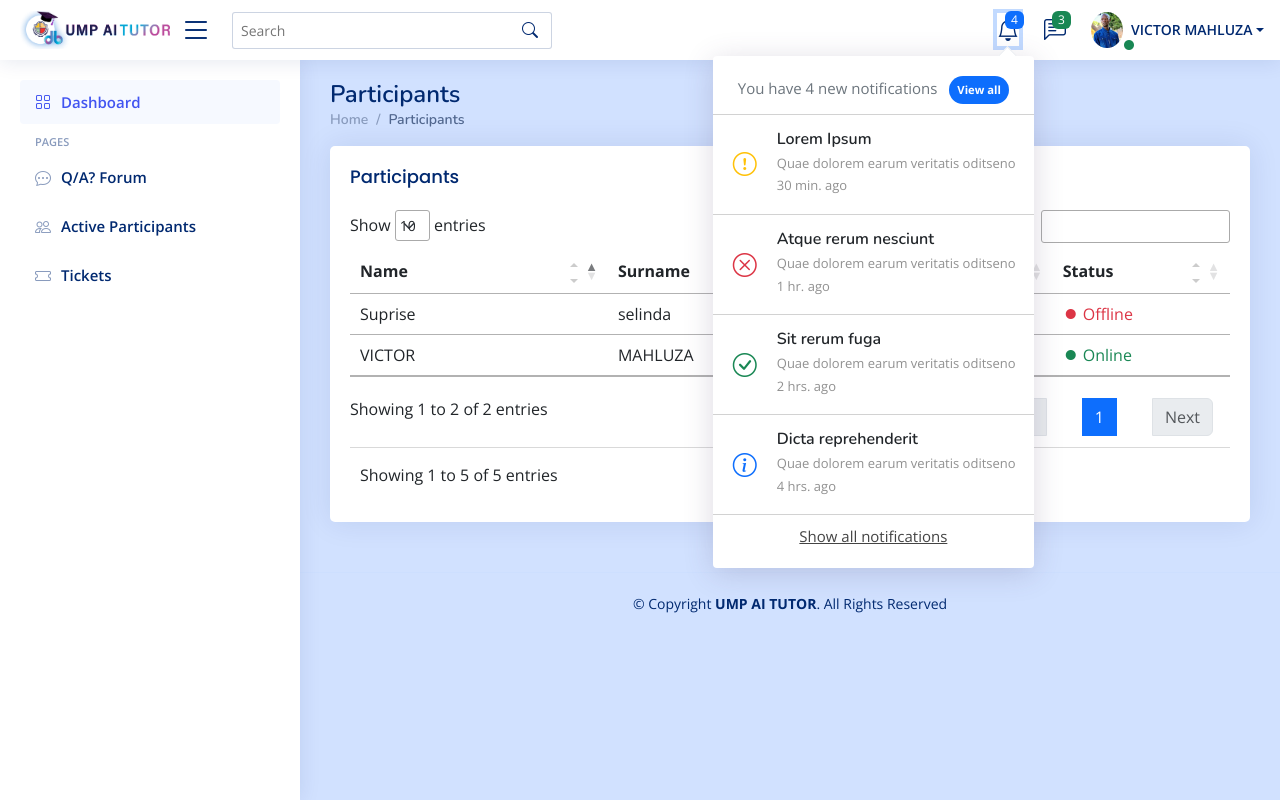
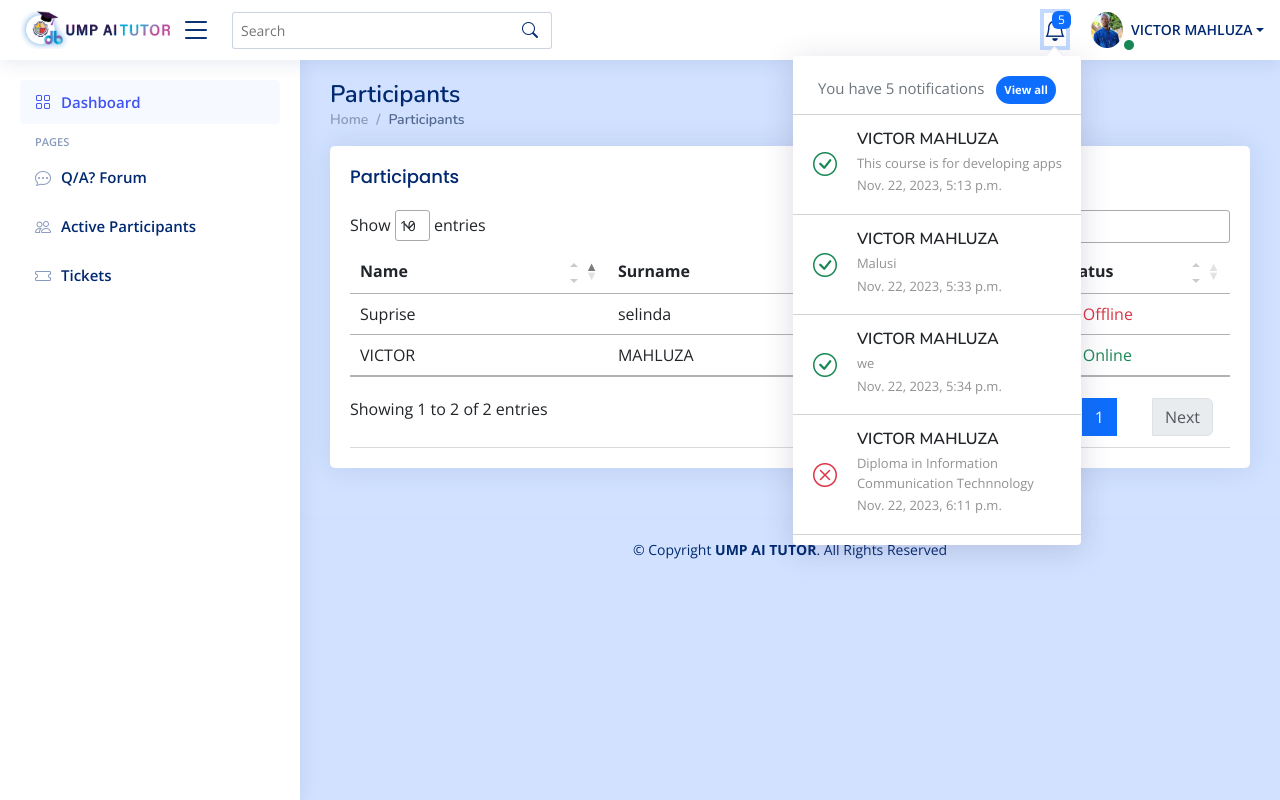
Before and after one commit to VMahluza/ump-ai-tutor, a Django app: page /dashboard/active-users in a window 1280 px wide, after a click that opens the changed part. Run offline with Django 4.2, Linux system fonts and the light colour scheme; a user stored in the database is signed in; data comes from the database, SQL or seed files in the repository; both versions use the stored data as it was after the commit; some libraries are stand-ins or nearby versions.

Commit message:
Notifications Update

```diff
--- a/chatbot/chat.py
+++ b/chatbot/chat.py
@@ -30,7 +30,7 @@ model = NeuralNet(input_size, hidden_size, output_size).to(device)
 model.load_state_dict(model_state)
 model.eval()
 
-bot_name = "Luffy"
+bot_name = ""
 # print("Let's chat! (type 'quit' to exit)")
 # while True:
 #     # sentence = "do you use credit cards?"
@@ -78,6 +78,6 @@ def get_chatbot_message(message):
     if prob.item() > 0.75:
         for intent in intents['intents']:
             if tag == intent["tag"]:
-                return f"{bot_name}: {random.choice(intent['responses'])}"
+                return f"{random.choice(intent['responses'])}"
     else:
         return f"{bot_name}: I do not understand..."
--- a/dashboard/admin.py
+++ b/dashboard/admin.py
@@ -17,3 +17,4 @@ admin.site.register(Query)
 admin.site.register(Answer)
 admin.site.register(LoggedTicket)
 admin.site.register(Vote)
+admin.site.register(Notification)
--- a/dashboard/routing.py
+++ b/dashboard/routing.py
@@ -2,4 +2,5 @@ from django.urls import re_path
 from . import consumers
 websocket_urlpatterns = [
     re_path(r"ws/chat/(?P<room_name>\w+)/$", consumers.ChatConsumer.as_asgi()),
+    re_path(r"ws/notifications/(?P<room_name>\w+)/$", consumers.NotificationsConsumer.as_asgi()),
 ]
--- a/dashboard/templates/global/dashboard-header.html
+++ b/dashboard/templates/global/dashboard-header.html
@@ -28,142 +28,41 @@
 
           <a class="nav-link nav-icon" href="#" data-bs-toggle="dropdown">
             <i class="bi bi-bell"></i>
-            <span class="badge bg-primary badge-number">4</span>
+            <span class="badge bg-primary badge-number">{{notifications.count}}</span>
           </a><!-- End Notification Icon -->
 
           <ul class="dropdown-menu dropdown-menu-end dropdown-menu-arrow notifications">
+
+
             <li class="dropdown-header">
-              You have 4 new notifications
-              <a href="#"><span class="badge rounded-pill bg-primary p-2 ms-2">View all</span></a>
+              You have {{notifications.count}} notifications
+              <a href="{% url "notifications" %}"><span class="badge rounded-pill bg-primary p-2 ms-2">View all</span></a>
             </li>
+
             <li>
               <hr class="dropdown-divider">
             </li>
 
+            {% for notification in notifications_first_4 %}
             <li class="notification-item">
-              <i class="bi bi-exclamation-circle text-warning"></i>
+              {{notification.category_icon | safe}}
               <div>
-                <h4>Lorem Ipsum</h4>
-                <p>Quae dolorem earum veritatis oditseno</p>
-                <p>30 min. ago</p>
+                <h4>{{notification.user.get_full_name}}</h4>
+                <p>{{notification.description}}</p>
+                <p>{{notification.date_made}}</p>
               </div>
             </li>
 
             <li>
               <hr class="dropdown-divider">
             </li>
+            {% endfor %}
 
-            <li class="notification-item">
-              <i class="bi bi-x-circle text-danger"></i>
-              <div>
-                <h4>Atque rerum nesciunt</h4>
-                <p>Quae dolorem earum veritatis oditseno</p>
-                <p>1 hr. ago</p>
-              </div>
-            </li>
-
-            <li>
-              <hr class="dropdown-divider">
-            </li>
-
-            <li class="notification-item">
-              <i class="bi bi-check-circle text-success"></i>
-              <div>
-                <h4>Sit rerum fuga</h4>
-                <p>Quae dolorem earum veritatis oditseno</p>
-                <p>2 hrs. ago</p>
-              </div>
-            </li>
-
-            <li>
-              <hr class="dropdown-divider">
-            </li>
-
-            <li class="notification-item">
-              <i class="bi bi-info-circle text-primary"></i>
-              <div>
-                <h4>Dicta reprehenderit</h4>
-                <p>Quae dolorem earum veritatis oditseno</p>
-                <p>4 hrs. ago</p>
-              </div>
-            </li>
-
-            <li>
-              <hr class="dropdown-divider">
-            </li>
-            <li class="dropdown-footer">
-              <a href="#">Show all notifications</a>
-            </li>
 
           </ul><!-- End Notification Dropdown Items -->
 
         </li><!-- End Notification Nav -->
 
-        <li class="nav-item dropdown">
-
-          <a class="nav-link nav-icon" href="#" data-bs-toggle="dropdown">
-            <i class="bi bi-chat-left-text"></i>
-            <span class="badge bg-success badge-number">3</span>
-          </a><!-- End Messages Icon -->
-
-          <ul class="dropdown-menu dropdown-menu-end dropdown-menu-arrow messages">
-            <li class="dropdown-header">
-              You have 3 new messages
-              <a href="#"><span class="badge rounded-pill bg-primary p-2 ms-2">View all</span></a>
-            </li>
-            <li>
-              <hr class="dropdown-divider">
-            </li>
-
-            <li class="message-item">
-              <a href="#">
-                <img src="assets/img/messages-1.jpg" alt="" class="rounded-circle">
-                <div>
-                  <h4>Maria Hudson</h4>
-                  <p>Velit asperiores et ducimus soluta repudiandae labore officia est ut...</p>
-                  <p>4 hrs. ago</p>
-                </div>
-              </a>
-            </li>
-            <li>
-              <hr class="dropdown-divider">
-            </li>
-
-            <li class="message-item">
-              <a href="#">
-                <img src="assets/img/messages-2.jpg" alt="" class="rounded-circle">
-                <div>
-                  <h4>Anna Nelson</h4>
-                  <p>Velit asperiores et ducimus soluta repudiandae labore officia est ut...</p>
-                  <p>6 hrs. ago</p>
-                </div>
-              </a>
-            </li>
-            <li>
-              <hr class="dropdown-divider">
-            </li>
-
-            <li class="message-item">
-              <a href="#">
-                <img src="assets/img/messages-3.jpg" alt="" class="rounded-circle">
-                <div>
-                  <h4>David Muldon</h4>
-                  <p>Velit asperiores et ducimus soluta repudiandae labore officia est ut...</p>
-                  <p>8 hrs. ago</p>
-                </div>
-              </a>
-            </li>
-            <li>
-              <hr class="dropdown-divider">
-            </li>
-
-            <li class="dropdown-footer">
-              <a href="#">Show all messages</a>
-            </li>
-
-          </ul><!-- End Messages Dropdown Items -->
-
-        </li><!-- End Messages Nav -->
 
         <li class="nav-item dropdown pe-3">
 
--- a/dashboard/templates/pages/users/table.html
+++ b/dashboard/templates/pages/users/table.html
@@ -78,7 +78,8 @@
 
                     <!-- Table with stripped rows -->
                     <div class="datatable-wrapper datatable-loading no-footer sortable searchable fixed-columns">
-                        <div class="datatable-container">
+
+                      <div class="datatable-container">
                             <table id="datatable" class="table datatable datatable-table">
                                 <thead>
                                     <tr>
@@ -113,12 +114,7 @@
                                 </tbody>
                             </table>
                         </div>
-                        <div class="datatable-bottom">
-                            <div class="datatable-info">Showing 1 to 5 of 5 entries</div>
-                            <nav class="datatable-pagination">
-                                <ul class="datatable-pagination-list"></ul>
-                            </nav>
-                        </div>
+
                     </div>
                     <!-- End Table with stripped rows -->
 
--- a/dashboard/urls.py
+++ b/dashboard/urls.py
@@ -1,4 +1,4 @@
-from .views import HomeDashboardPageView, resolveTicket,LoggedTicketListView, change_password, ActiveUsersboardPageView ,UserProfilePageView, QAForumPageView, TutorDashboardPageView, generate_auth_key, up_vote_query, down_vote_query, add_answer_to_query
+from .views import HomeDashboardPageView, resolveTicket,LoggedTicketListView, NotificationPageView, change_password, ActiveUsersboardPageView ,UserProfilePageView, QAForumPageView, TutorDashboardPageView, generate_auth_key, up_vote_query, down_vote_query, add_answer_to_query
 from django.urls import path, include
 from django.contrib.auth import views as auth_views
 
@@ -7,6 +7,7 @@ urlpatterns = [
     path('', HomeDashboardPageView.as_view(), name='home'),
     path('', HomeDashboardPageView.as_view(), name='dashboard'),
     path('forum', QAForumPageView.as_view(), name='forum'),
+    path('notifications', NotificationPageView.as_view(), name='notifications'),
     path('forum/query/up', up_vote_query, name='upvote-query'),
     path('forum/query/down', down_vote_query, name='downvote-query'),
     path('active-users', ActiveUsersboardPageView.as_view(), name='active-users'),
--- a/dashboard/views.py
+++ b/dashboard/views.py
@@ -21,7 +21,7 @@ from django.contrib.auth import update_session_auth_hash
 from django.contrib.auth.mixins import LoginRequiredMixin
 from django.contrib.auth.views import PasswordChangeView
 from django.urls import reverse_lazy
-from .models import Student, Lecture, Tutor, Vote
+from .models import Student, Lecture, Tutor, Vote, Notification
 import datetime
 from django.core.mail import send_mail
 
@@ -39,6 +39,9 @@ class HomeDashboardPageView(LoginRequiredMixin, TemplateView):
         context['students_count'] = Student.student.count()
         context['tutors_count'] = Tutor.tutor.count()
         context['lecture_count'] = Lecture.lecture.count()
+        notifications = Notification.objects.all()
+        context['notifications_first_4'] = notifications[:4]
+        context['notifications'] = notifications
         context['top_queries'] = None
         context['current_time'] = str(datetime.datetime.now())
         return context
@@ -51,6 +54,9 @@ class ActiveUsersboardPageView(LoginRequiredMixin, TemplateView):
     def get_context_data(self, **kwargs):
         context = super().get_context_data(**kwargs)
         register = Registration.objects.get(user=self.request.user)
+        notifications = Notification.objects.all()
+        context['notifications_first_4'] = notifications[:4]
+        context['notifications'] = notifications
         context['title'] = 'Participants'
         context['registration'] = register
         context['active_users'] = Registration.objects.filter(course=register.course)
@@ -64,8 +70,24 @@ class TutorDashboardPageView(LoginRequiredMixin, TemplateView):
     def get_context_data(self, **kwargs):
         context = super().get_context_data(**kwargs)
         context['title'] = 'Tutors'
+        notifications = Notification.objects.all()
+        context['notifications_first_4'] = notifications[:4]
+        context['notifications'] = notifications
+
         context['accesskey'] = AuthKeys.objects.filter(user=self.request.user).last()
         # Add more data to the context if needed
+        return context
+class NotificationPageView(LoginRequiredMixin, TemplateView):
+    template_name = 'pages/notifications/index.html'
+    login_url = '/auth/login/'
+
+    def get_context_data(self, **kwargs):
+        context = super().get_context_data(**kwargs)
+        user = self.request.user
+        context['title'] = 'Notifications'
+        notifications = Notification.objects.all()
+        context['notifications'] = notifications
+        context['notifications_first_4'] = notifications[:4]
         return context
 class UserProfilePageView(LoginRequiredMixin, UpdateView):
     template_name = 'pages/profile/index.html'
@@ -79,15 +101,15 @@ class UserProfilePageView(LoginRequiredMixin, UpdateView):
         context = super().get_context_data(**kwargs)
         context['title'] = 'Profile'
         context["password_error"] = self.request.GET.get('password_error')
-
+        notifications = Notification.objects.all()
+        context['notifications_first_4'] = notifications[:4]
+        context['notifications'] = notifications
         context['registration'] = Registration.objects.get(user=self.request.user)
         context['accesskey'] = AuthKeys.objects.filter(user=self.request.user).last()
         # Add more data to the context if needed
         return context
     def get_object(self, queryset=None):
         return self.request.user
-
-
 
 
 # # Create your views here.
@@ -104,6 +126,9 @@ class QAForumPageView(LoginRequiredMixin, CreateView):
         registration = Registration.objects.get(user=self.request.user)
         room_name =   f'{self.request.user.id}_{self.request.user.username}'
         course = registration.course
+        notifications = Notification.objects.all()
+        context['notifications_first_4'] = notifications[:4]
+        context['notifications'] = notifications
         context['questries'] = Query.objects.filter(course=course)
         context['room_name'] = room_name
         # Assuming you have an instance of the Query model called `query`
@@ -143,33 +168,23 @@ def down_vote_query(request):
     user = request.user
     query_id = request.GET.get('q')
     query = get_object_or_404(Query, id=query_id)
-
     # Check if the user has already voted for this query
     existing_vote = Vote.objects.filter(user=user, query=query, vote_type=Vote.UPVOTE).first()
-
-    print("Down Vote", existing_vote)
-
     if existing_vote:
-
         # Update the existing vote to be a downvote
         existing_vote.vote_type = Vote.DOWNVOTE
         existing_vote.save()
-
     return redirect('/dashboard/forum')
-
-
-
-
 
 def add_answer_to_query(request):
     print("From dashboard")
+    user = request.user
     if request.method == 'POST':
         answer_text = request.POST.get('answer_text') # Retrieve the answer_text from the form data
         query_id = request.POST.get('query_id') # Retrieve the answer_text from the form data
         # Access other form fields in a similar manner
-        print(answer_text)
         answer = Answer.objects.create(
-            user = request.user,
+            user = user,
             answer_text = answer_text,
             query = Query.objects.get(id=int(query_id))
         )
@@ -177,6 +192,15 @@ def add_answer_to_query(request):
         # ...
         answer.save()
 
+        notification = Notification.objects.create(
+            category_icon = Notification.Categories.SUCCESS,
+            name = "New Answer",
+            description = f"{user.get_full_name} answered a question {answer.query.name}",
+            user = user,
+            course = answer.query.course
+
+        )
+        notification.save()
         return redirect('/dashboard/forum?a=new')  # Redirect to the desired URL after processing the form
 
     # Handle the case when the request method is not POST
@@ -215,6 +239,14 @@ class LoggedTicketListView(ListView):
     context_object_name = 'tickets'
     ordering = ['resolve']
 
+    def get_context_data(self, **kwargs):
+        context = super().get_context_data(**kwargs)
+        notifications = Notification.objects.all()
+        context['notifications_first_4'] = notifications[:4]
+        context['notifications'] = notifications
+        context['title'] = 'Tickets'
+        return context
+
 def resolveTicket(request):
 
     ticket_id = request.GET.get('tid')
```
Also changed, not shown: dashboard/consumers.py (+12 -2 lines), dashboard/models.py (+15 -1 lines), dashboard/templates/pages/forum/chatbot.html (+1 -6 lines), dashboard/templates/pages/notifications/index.html (added, +11 -0 lines), dashboard/templates/pages/notifications/table.html (added, +118 -0 lines), dashboard/templates/pages/tickets/table.html (+2 -8 lines), dashboard/migrations/0032_alter_module_description_notifications.py (added), dashboard/migrations/0033_rename_notifications_notification.py (added), dashboard/migrations/0034_rename_date_time_notification_date_made.py (added), dashboard/migrations/0035_notification_category_icon.py (added), db.sqlite3, media/images/user_profile_pictures/11/Crop800x600_VDR692U.jpg (added), media/images/user_profile_pictures/11/FB_IMG_1563423827784_ZZQAUsw.jpg (added).
